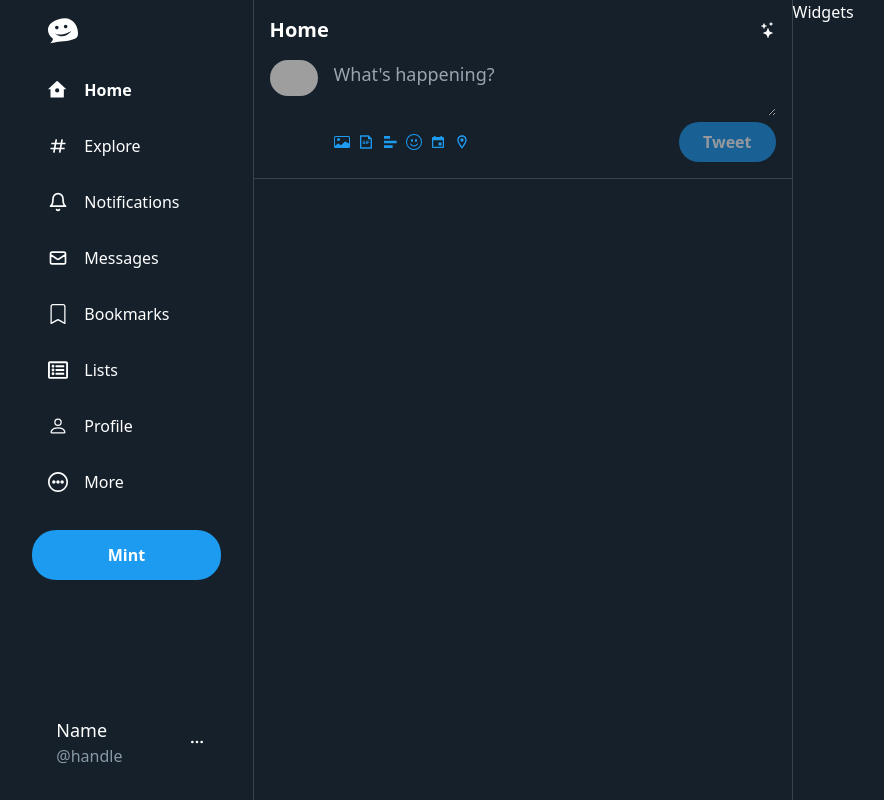
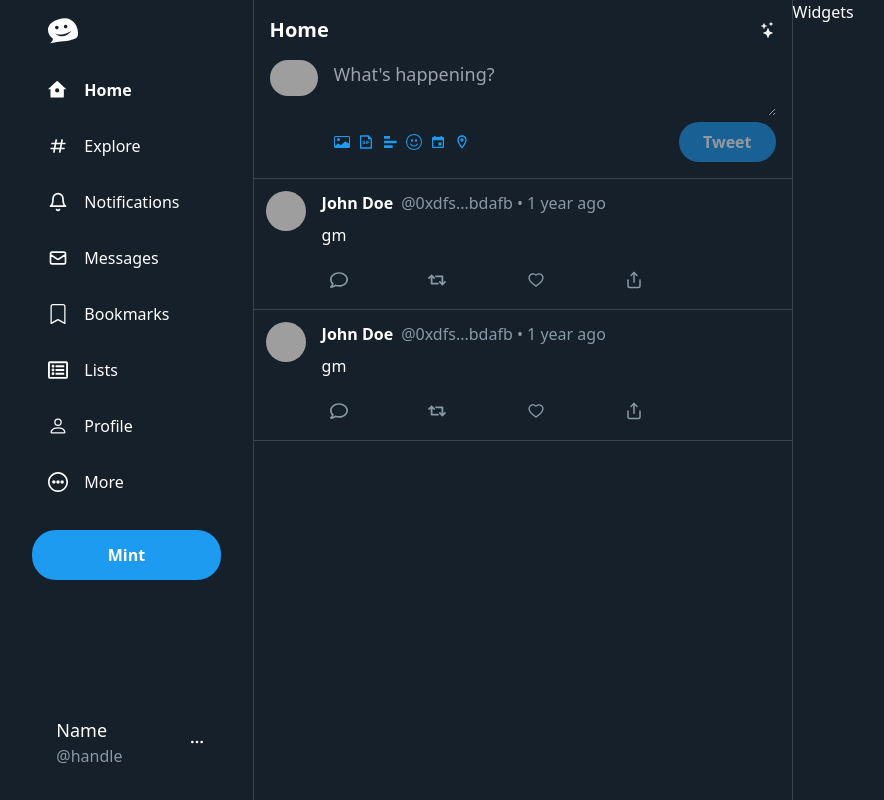
Before and after one commit to ethan-x11/adica, a Next.js app in the folder client/: page / in a window 1280 px wide. Shown: the whole page, without its empty margins (213-1097 px from the left). Built offline with nearby package versions, Linux system fonts and the light colour scheme; grey boxes are pictures that could not be loaded.

Commit message:
Feed Design

```diff
--- /dev/null
+++ b/client/components/Post.tsx
@@ -0,0 +1,84 @@
+import { BsFillPatchCheckFill } from 'react-icons/bs'
+import { FaRegComment, FaRetweet } from 'react-icons/fa'
+import { AiOutlineHeart } from 'react-icons/ai'
+import { FiShare } from 'react-icons/fi'
+import { format } from 'timeago.js'
+import { useState } from 'react'
+
+const style = {
+    wrapper: `flex p-3 border-b border-[#38444d]`,
+    profileImage: `rounded-full h-[40px] w-[40px] object-cover`,
+    postMain: `flex-1 px-4`,
+    headerDetails: `flex items-center`,
+    name: `font-bold mr-1`,
+    verified: `text-[0.8rem]`,
+    handleAndTimeAgo: `text-[#8899a6] ml-1`,
+    tweet: `my-2`,
+    image: `rounded-3xl`,
+    footer: `flex justify-between mr-28 mt-4 text-[#8899a6]`,
+    footerIcon: `rounded-full text-lg p-2`,
+}
+
+interface PostProps {
+    displayName: string
+    userName: string
+    text: string
+    avatar: string
+    timestamp: string
+    isProfileImageNft: Boolean | undefined
+}
+
+const Post = ({
+    displayName,
+    userName,
+    text,
+    avatar,
+    timestamp,
+    isProfileImageNft,
+}: PostProps) => {
+const [profileImageLink] = useState(avatar)
+
+    return (
+        <div className={style.wrapper}>
+            <div>
+                <img
+                src={profileImageLink}
+                alt={userName}
+                className={isProfileImageNft ? `${style.profileImage} smallHex`: style.profileImage}
+                />
+            </div>
+            <div className={style.postMain}>
+                <div>
+                    <span className={style.headerDetails}>
+                        <span className={style.name}>{displayName}</span>
+                        {isProfileImageNft && (
+                        <span className={style.verified}>
+                            <BsFillPatchCheckFill />
+                        </span>
+                        )}
+                        <span className={style.handleAndTimeAgo}>
+                            @{userName} • {format(new Date(timestamp).getTime())}
+                        </span>
+                    </span>
+                    <div className={style.tweet}>{text}</div>
+                </div>
+                <div className={style.footer}>
+                    <div className={`${style.footerIcon} hover:text-[#1d9bf0] hover:bg-[#1e364a]`}>
+                        <FaRegComment />
+                    </div>
+                    <div className={`${style.footerIcon} hover:text-[#03ba7c] hover:bg-[#1b393b]`}>
+                        <FaRetweet />
+                    </div>
+                    <div className={`${style.footerIcon} hover:text-[#f91c80] hover:bg-[#39243c]`}>
+                        <AiOutlineHeart />
+                    </div>
+                    <div className={`${style.footerIcon} hover:text-[#1d9bf0] hover:bg-[#1e364a]`}>
+                        <FiShare />
+                    </div>
+                </div>
+            </div>
+        </div>
+    )
+}
+
+export default Post
--- a/client/components/home/Feed.tsx
+++ b/client/components/home/Feed.tsx
@@ -1,5 +1,6 @@
 import { BsStars } from 'react-icons/bs'
 import TweetBox from './TweetBox'
+import Post from '../Post'
 
 const style = {
     wrapper: `flex-[2] border-r border-l border-[#38444d] overflow-y-scroll`,
@@ -7,6 +8,24 @@
     headerTitle: `text-xl font-bold`,
 }
 
+const tweets = [
+    {
+        displayName: 'John Doe',
+        userName: '0xdfsdfjdvfhsdbfabsdhfadhfhgfaefdfbdahfbdafb',//wallet address
+        avatar: 'https://thecatapi.com/api/images/get?format=src&type=gif',
+        text: 'gm',
+        isProfileImageNft: false,
+        timestamp: '2021-03-01T00:00:00.000Z',
+    },
+    {
+        displayName: 'John Doe',
+        userName: '0xdfsdfjdvfhsdbfabsdhfadhfhgfaefdfbdahfbdafb',//wallet address
+        avatar: 'https://thecatapi.com/api/images/get?format=src&type=gif',
+        text: 'gm',
+        isProfileImageNft: false,
+        timestamp: '2021-03-01T00:00:00.000Z',
+    },
+]
 
 function Feed () {
     return (
@@ -16,6 +35,17 @@
                 <BsStars />
             </div>
             <TweetBox />
+            {tweets.map((tweet, index) =>(
+                <Post
+                    key={index}
+                    displayName={tweet.displayName}
+                    userName={`${tweet.userName.slice(0, 5)}...${tweet.userName.slice(tweet.userName.length - 5, tweet.userName.length)}`}
+                    avatar={tweet.avatar}
+                    text={tweet.text}
+                    isProfileImageNft={tweet.isProfileImageNft}
+                    timestamp={tweet.timestamp}
+                />
+            ))}
         </div>
     )
 }
--- /dev/null
+++ b/client/lib/hexStyles.css
@@ -0,0 +1,37 @@
+.hex {
+    display: grid;
+    place-items: center;
+    position: relative;
+    overflow: hidden;
+    width: 6.5rem;
+    height: 6rem;
+    box-sizing: border-box;
+    clip-path: polygon(0% 50%, 25% 0%, 75% 0%, 100% 50%, 75% 100%, 25% 100%);
+    -webkit-clip-path: polygon(
+        0% 50%,
+        25% 0%,
+        75% 0%,
+        100% 50%,
+        75% 100%,
+        25% 100%
+    );
+    -moz-clip-path: polygon(0% 50%, 25% 0%, 75% 0%, 100% 50%, 75% 100%, 25% 100%);
+}
+
+.smallHex {
+    display: grid;
+    place-items: center;
+    position: relative;
+    overflow: hidden;
+    box-sizing: border-box;
+    clip-path: polygon(0% 50%, 25% 0%, 75% 0%, 100% 50%, 75% 100%, 25% 100%);
+    -webkit-clip-path: polygon(
+        0% 50%,
+        25% 0%,
+        75% 0%,
+        100% 50%,
+        75% 100%,
+        25% 100%
+    );
+    -moz-clip-path: polygon(0% 50%, 25% 0%, 75% 0%, 100% 50%, 75% 100%, 25% 100%);
+}
--- a/client/next.config.js
+++ b/client/next.config.js
@@ -1,16 +1,4 @@
 /** @type {import('next').NextConfig} */
-const nextConfig = {
+module.exports = {
   reactStrictMode: true,
-  env: {
-    REACT_APP_CLUSTER: process.env.REACT_APP_CLUSTER,
-  },
-  images: {
-    domains: [
-      'thecatapi.com',
-    ],
-    Loader: 'akamai',
-    path: '/',
-  },
 }
-
-module.exports = nextConfig
--- a/client/package.json
+++ b/client/package.json
@@ -8,7 +8,9 @@
   "dependencies": {
     "next": "latest",
     "react": "18.2.0",
-    "react-dom": "18.2.0"
+    "react-dom": "18.2.0",
+    "react-icons": "^4.7.1",
+    "timeago.js": "^4.0.2"
   },
   "devDependencies": {
     "@types/node": "18.11.3",
--- a/client/pages/_app.tsx
+++ b/client/pages/_app.tsx
@@ -1,5 +1,6 @@
 import '../styles/globals.css'
 import type { AppProps } from 'next/app'
+import '../lib/hexStyles.css'
 
 function MyApp({ Component, pageProps }: AppProps) {
   return <Component {...pageProps} />
```
Also changed, not shown: 1 other file (tests, documents, lock files or other folders).
